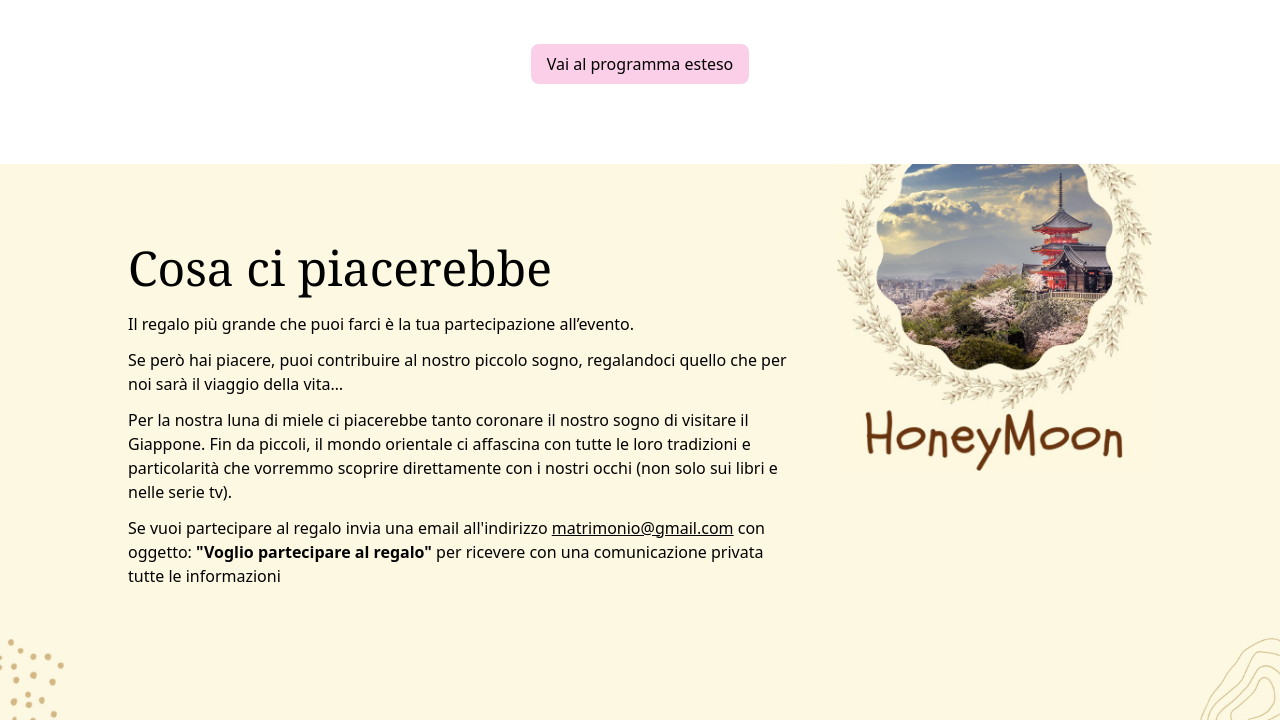
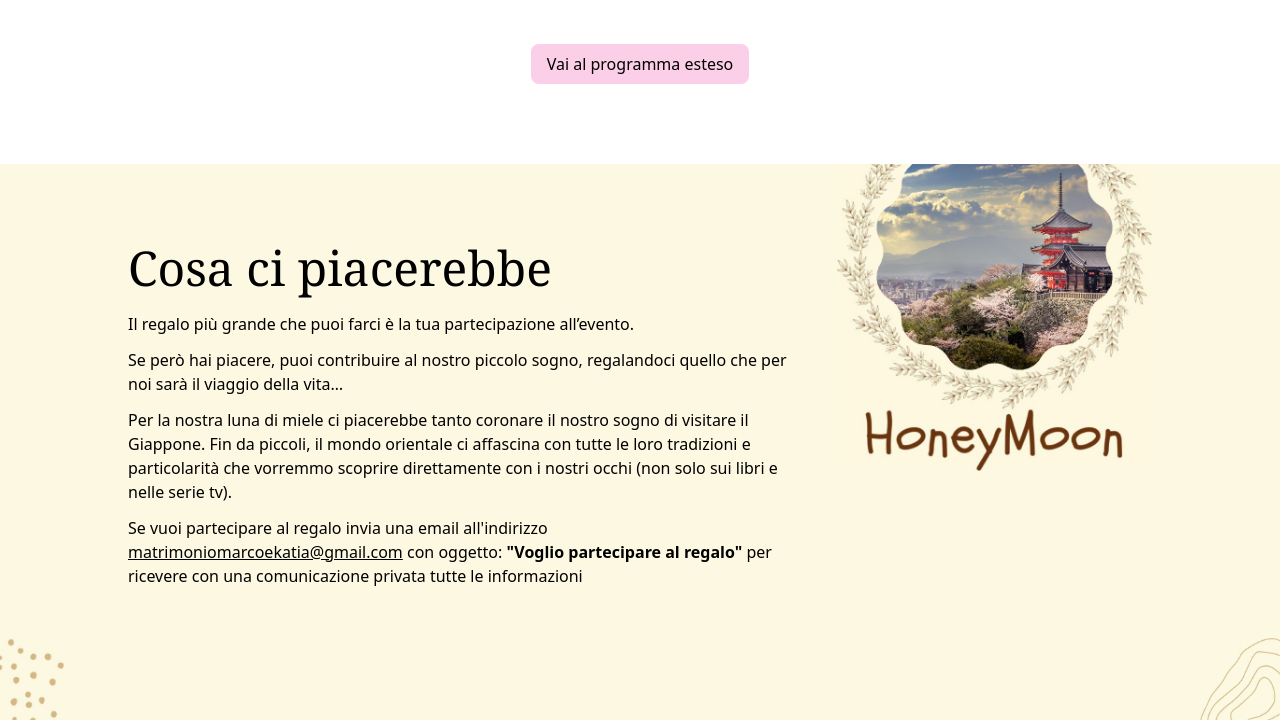
Before and after one commit to marcoekatia/matrimonio, an Astro site: page / in a window 1280 px wide. Shown: the part 2293-3013 px from the top of the page. Built offline with nearby package versions, Linux system fonts and the light colour scheme; Astro itself is replaced by a stand-in of ours; a web font is replaced by a local one.

Commit message:
fix: email

```diff
--- a/src/pages/index.astro
+++ b/src/pages/index.astro
@@ -136,8 +136,8 @@ import Adesion from "../components/Adesion.astro";
         </p>
         <p>
           Se vuoi partecipare al regalo invia una email all'indirizzo <a
-            href="mailto:matrimonio@gmail.com"
-            class="underline">matrimonio@gmail.com</a
+            href="mailto:matrimoniomarcoekatia@gmail.com"
+            class="underline">matrimoniomarcoekatia@gmail.com</a
           > con oggetto: <b>"Voglio partecipare al regalo"</b> per ricevere con una
           comunicazione privata tutte le informazioni
         </p>
```
